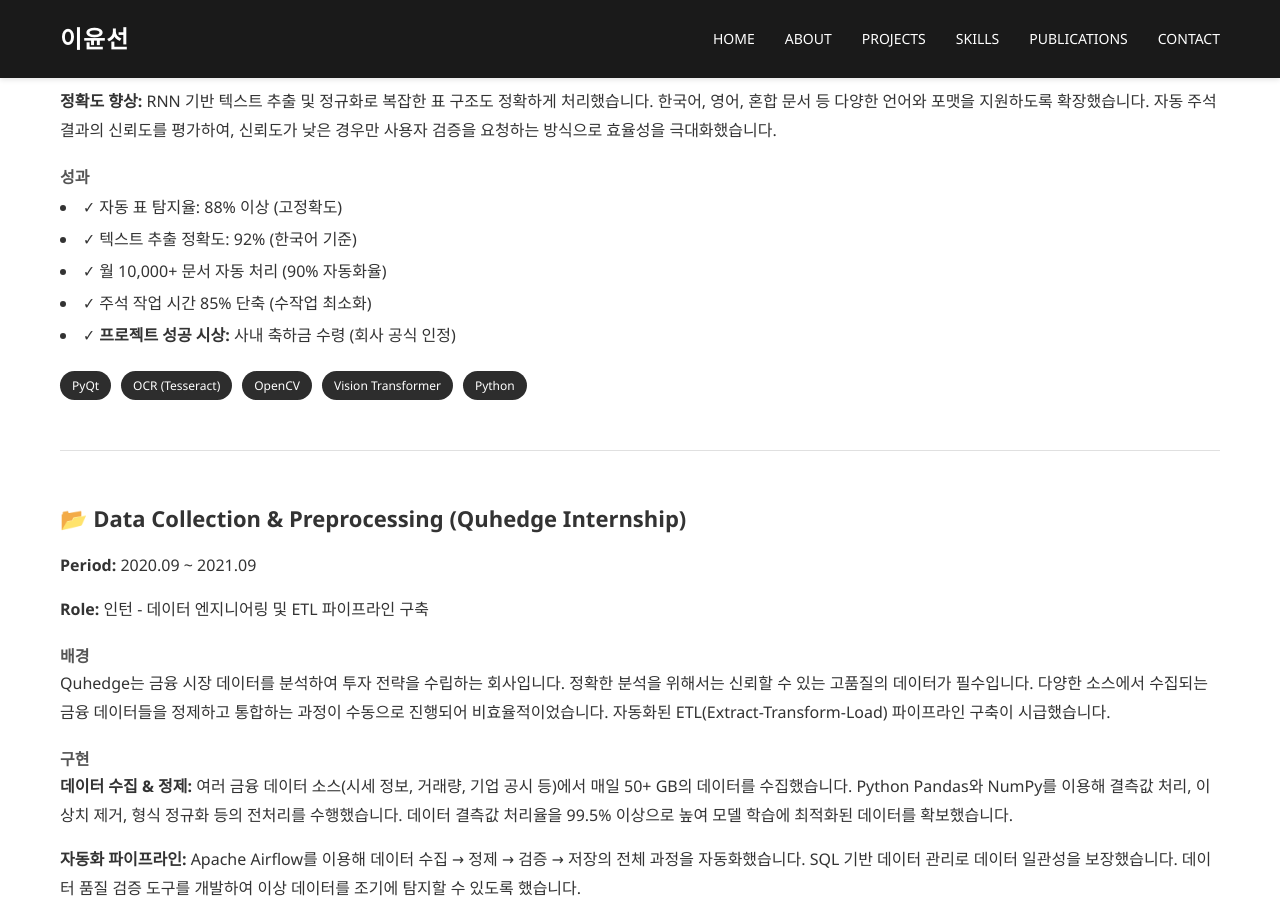
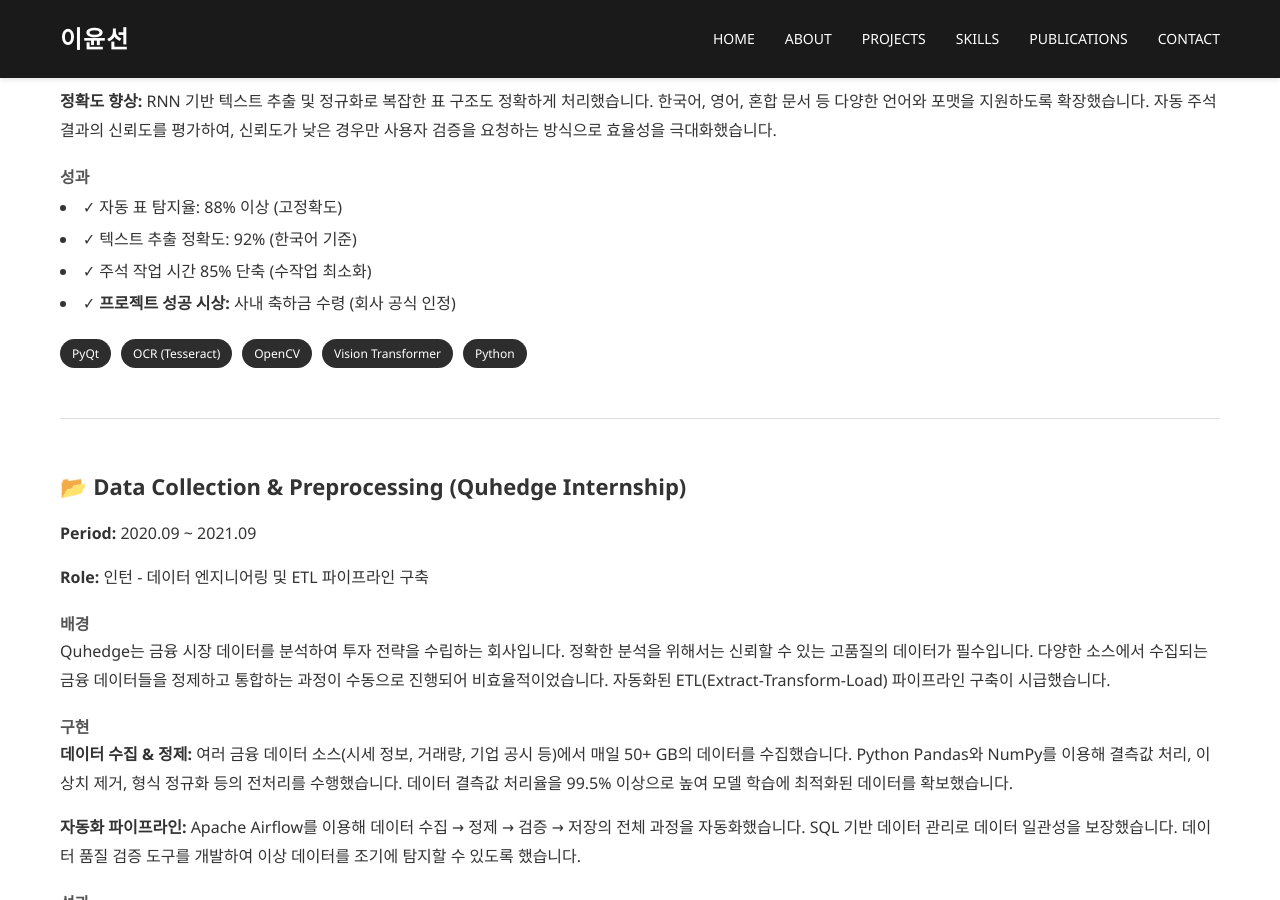
Before and after one commit to ckc5800/ckc5800.github.io, a Jekyll site: the page built from projects.html, in a window 1280 px wide and 900 px high, scrolled down 11081 px. Built offline with Jekyll 4.4.1, drawn with Linux system fonts in a browser that asks for light colours.

Commit message:
Remove monthly document processing metric from OCR project achievements

```diff
--- a/projects.html
+++ b/projects.html
@@ -341,7 +341,6 @@ title: Projects
     <ul style="list-style-position: inside; line-height: 2;">
         <li>✓ 자동 표 탐지율: 88% 이상 (고정확도)</li>
         <li>✓ 텍스트 추출 정확도: 92% (한국어 기준)</li>
-        <li>✓ 월 10,000+ 문서 자동 처리 (90% 자동화율)</li>
         <li>✓ 주석 작업 시간 85% 단축 (수작업 최소화)</li>
         <li>✓ <strong>프로젝트 성공 시상:</strong> 사내 축하금 수령 (회사 공식 인정)</li>
     </ul>
```
